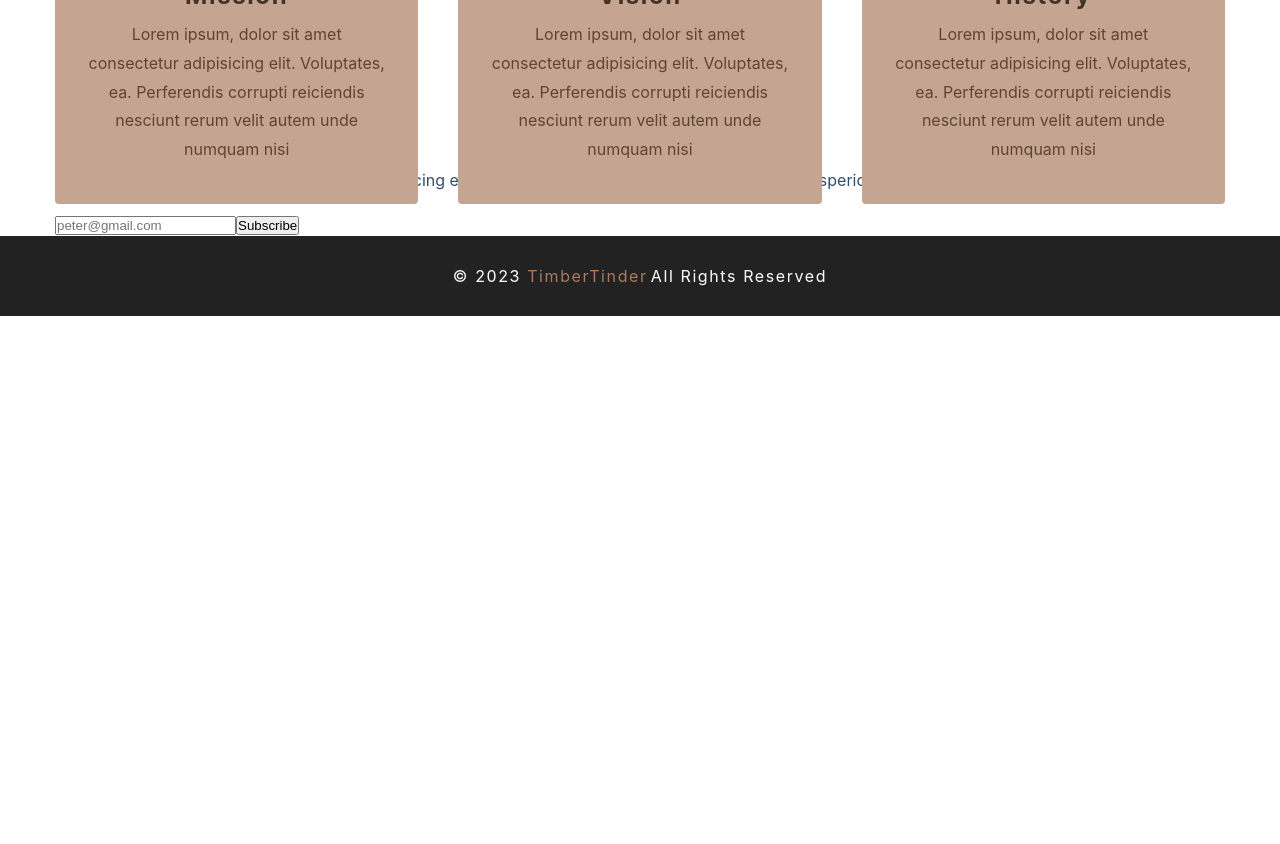
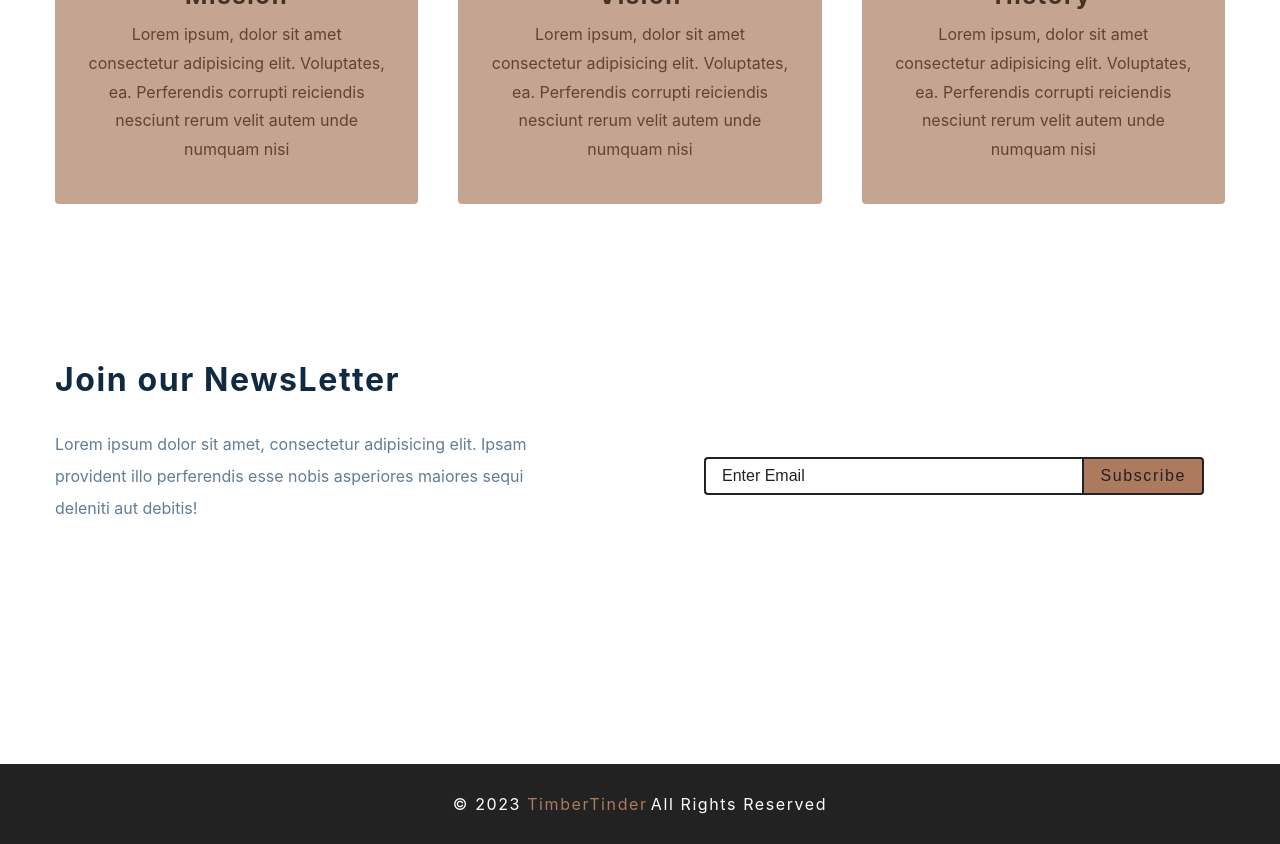
Before and after one commit to UsamaBhakrani/Ecommerce-React, a React app: page / in a window 1280 px wide. Shown: the part 1200-2044 px from the top of the page. Before the commit the page ends 1516 px from the top, so only its background shows below. Built offline with nearby package versions, Linux system fonts and the light colour scheme; the HTML template or start-up script is replaced by a standard one.

Commit message:
Contact Form Style Finalize

```diff
--- a/src/components/Contact.jsx
+++ b/src/components/Contact.jsx
@@ -15,7 +15,7 @@ const Contact = () => {
             <input
               type="email"
               className="form-input"
-              placeholder="peter@gmail.com"
+              placeholder="enter email"
             />
             <button type="submit" className="submit-btn">
               Subscribe
@@ -27,6 +27,80 @@ const Contact = () => {
   );
 };
 
-const Wrapper = styled.section``;
+const Wrapper = styled.section`
+  padding: 5rem 0;
+
+  h3 {
+    text-transform: none;
+  }
+
+  p {
+    line-height: 2;
+    max-width: 45em;
+    color: var(--clr-grey-5);
+  }
+
+  .contact-form {
+    width: 90vw;
+    max-width: 500px;
+    display: grid;
+    grid-template-columns: 1fr auto;
+  }
+
+  .form-input,
+  .submit-btn {
+    font-size: 1rem;
+    padding: 0.5rem 1rem;
+    border: 2px solid var(--clr-black);
+  }
+
+  .form-input {
+    border-right: none;
+    color: var(--clr-grey-3);
+    border-top-left-radius: var(--radius);
+    border-bottom-left-radius: var(--radius);
+  }
+
+  .submit-btn {
+    border-top-right-radius: var(--radius);
+    border-bottom-right-radius: var(--radius);
+  }
+
+  .form-input::placeholder {
+    color: var(--clr-black);
+    text-transform: capitalize;
+  }
+
+  .submit-btn {
+    background: var(--clr-primary-5);
+    text-transform: capitalize;
+    letter-spacing: var(--spacing);
+    cursor: pointer;
+    transition: var(--transition);
+    color: var(--clr-black);
+  }
+
+  .submit-btn:hover {
+    color: var(--clr-white);
+  }
+
+  @media (min-width: 992px) {
+    .content {
+      display: grid;
+      grid-template-columns: 1fr 1fr;
+      align-items: center;
+      gap: 8rem;
+      margin-top: 2rem;
+    }
+
+    p {
+      margin-bottom: 0;
+    }
+  }
+
+  @media (min-width: 1280px) {
+    padding: 15rem 0;
+  }
+`;
 
 export default Contact;
```
